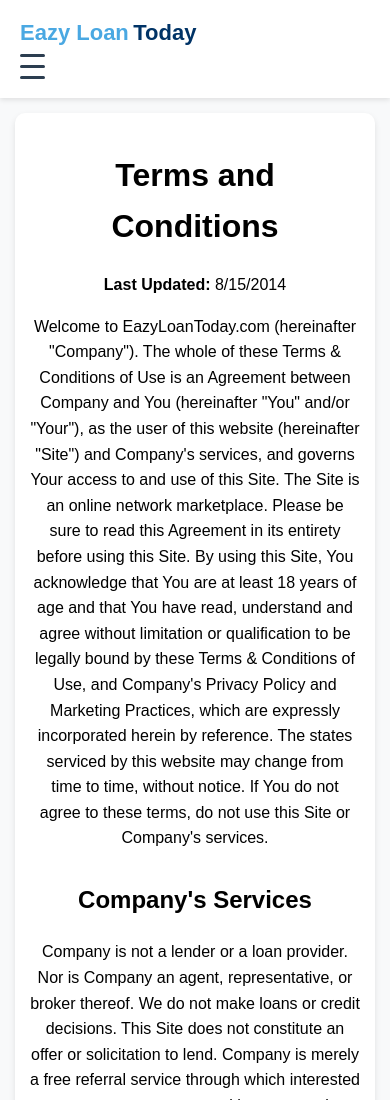
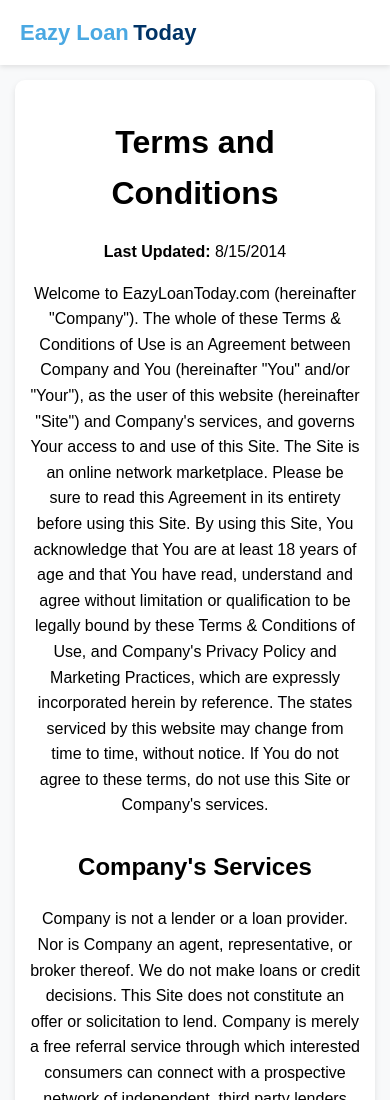
Before and after one commit to chatgptpatel244/chatgptpatel244.github.io, a plain HTML site: page terms.html in a window 390 px wide. Shown: the top 1100 px of the page. Drawn offline with Linux system fonts and the light colour scheme.

Commit message:
Update terms.html

```diff
--- a/terms.html
+++ b/terms.html
@@ -161,16 +161,9 @@ nav ul li a {
   }
   .menu-toggle {
     display: flex;
-    flex-direction: column;
-    cursor: pointer;
+
   }
-  .menu-toggle span {
-    width: 25px;
-    height: 3px;
-    background: #2c3e50;
-    margin: 4px 0;
-    border-radius: 2px;
-  }
+
 }
 
   </style>
@@ -183,6 +176,7 @@ nav ul li a {
       <span>Eazy Loan</span> <span>Today</span>
     </div>
     <div class="menu-toggle" onclick="document.querySelector('nav ul').classList.toggle('show')">
+
       <span></span>
       <span></span>
       <span></span>
```
